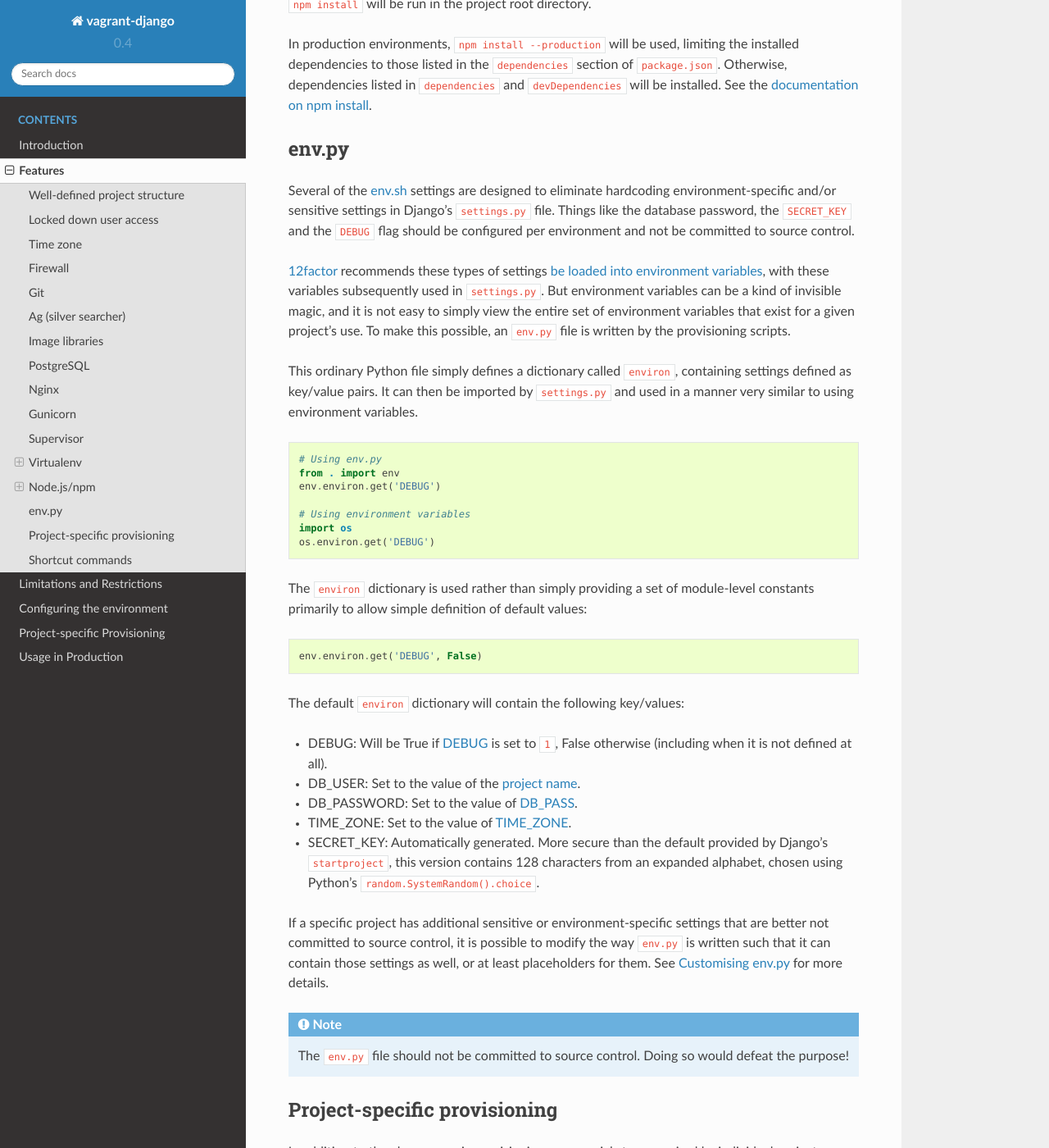
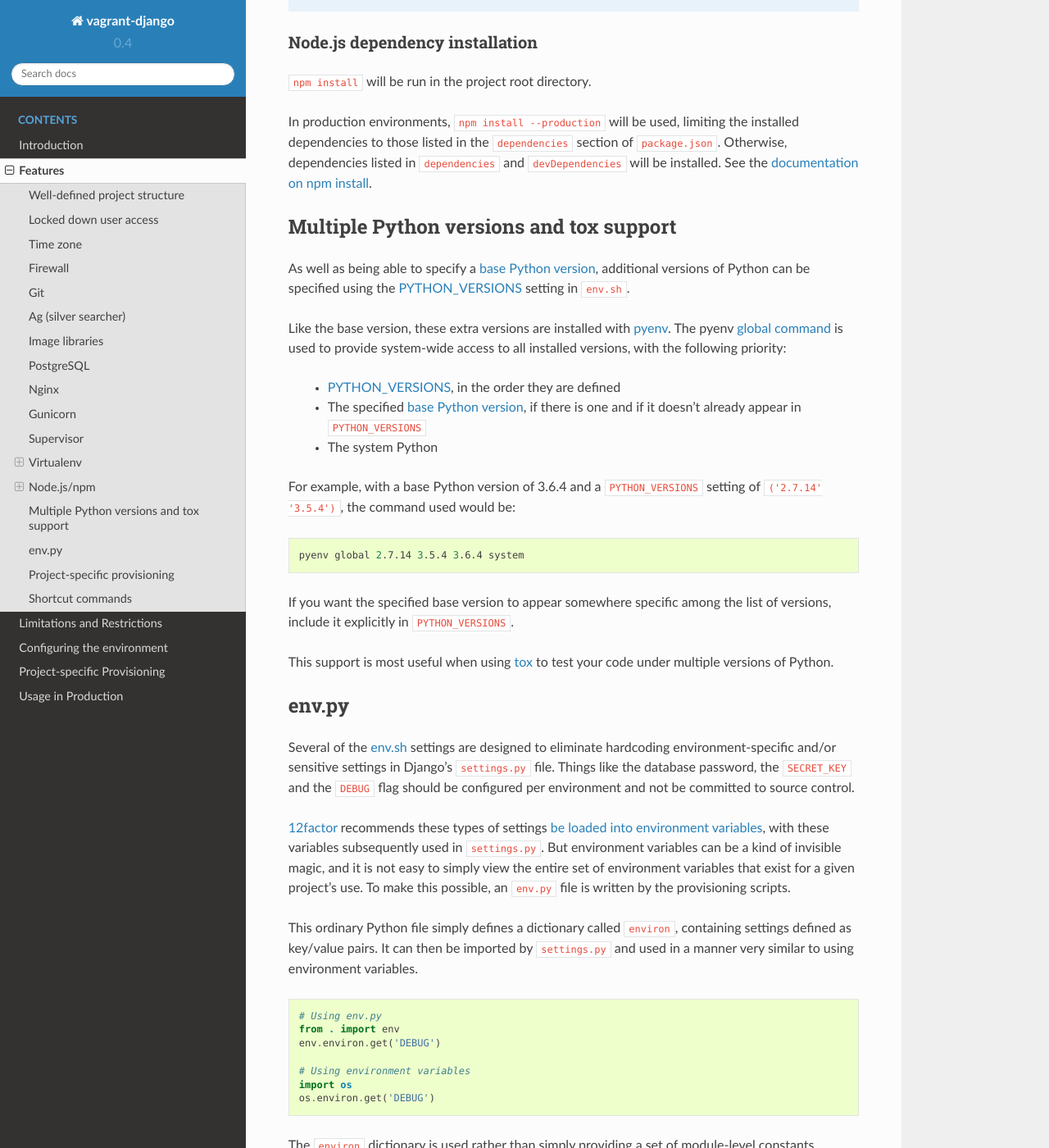
Before and after one commit to oogles/vagrant-django, a Sphinx documentation site: the page built from docs/features.rst, in a window 1280 px wide and 1400 px high, scrolled down 4345 px. Shown: the whole window at 82% size. Built offline with Sphinx 7.4.7 and the Read the Docs theme 2.0.0, drawn with Linux system fonts in a browser that asks for light colours; some of the changed text lies outside the part shown.

Commit message:
Added documentation for base python version, PYTHON_VERSIONS, use of pyenv, and support for multiple versions of python in general.

```diff
--- a/docs/features.rst
+++ b/docs/features.rst
@@ -155,7 +155,11 @@ Default programs for :ref:`feat-nginx` and :ref:`feat-gunicorn` are provided, bu
 Virtualenv
 ==========
 
-A virtualenv is created at ``/opt/app/virtualenv/``, and is automatically activated when the ``webmaster`` user logs in via SSH.
+A virtualenv is created using `pyenv <https://github.com/pyenv/pyenv>`_ and its `pyenv-virtualenv <https://github.com/pyenv/pyenv-virtualenv>`_ plugin.
+
+The version of Python used to build the virtualenv can be specified in the :ref:`Vagrantfile <conf-vagrantfile>`. If not specified, the system version will be used.
+
+The virtualenv is automatically activated when the ``webmaster`` user logs in via SSH.
 
 .. _feat-py-dependencies:
 
@@ -189,6 +193,29 @@ Node.js dependency installation
 In production environments, ``npm install --production`` will be used, limiting the installed dependencies to those listed in the ``dependencies`` section of ``package.json``. Otherwise, dependencies listed in ``dependencies`` and ``devDependencies`` will be installed. See the `documentation on npm install <https://docs.npmjs.com/cli/install>`_.
 
 
+.. _feat-python:
+
+Multiple Python versions and tox support
+========================================
+
+As well as being able to specify a :ref:`base Python version <conf-var-base-python>`, additional versions of Python can be specified using the :ref:`conf-var-python-versions` setting in ``env.sh``.
+
+Like the base version, these extra versions are installed with `pyenv <https://github.com/pyenv/pyenv>`_. The pyenv `global command <https://github.com/pyenv/pyenv/blob/master/COMMANDS.md#pyenv-global>`_ is used to provide system-wide access to all installed versions, with the following priority:
+
+ * :ref:`conf-var-python-versions`, in the order they are defined
+ * The specified :ref:`base Python version <conf-var-base-python>`, if there is one and if it doesn't already appear in ``PYTHON_VERSIONS``
+ * The system Python
+
+For example, with a base Python version of 3.6.4 and a ``PYTHON_VERSIONS`` setting of ``('2.7.14' '3.5.4')``, the command used would be:
+
+.. code-block:: bash
+
+    pyenv global 2.7.14 3.5.4 3.6.4 system
+
+If you want the specified base version to appear somewhere specific among the list of versions, include it explicitly in ``PYTHON_VERSIONS``.
+
+This support is most useful when using `tox <https://tox.readthedocs.io/en/latest/>`_ to test your code under multiple versions of Python.
+
 .. _feat-env-py:
 
 env.py
@@ -220,9 +247,9 @@ The default ``environ`` dictionary will contain the following key/values:
 
 * DEBUG: Will be True if :ref:`conf-var-debug` is set to ``1``, False otherwise (including when it is not defined at all).
 * DB_USER: Set to the value of the :ref:`project name <conf-var-project-name>`.
-* DB_PASSWORD: Set to the value of :ref:`conf-var-db-pass`.
+* DB_PASSWORD: Set to the value of :ref:`conf-var-db-pass`. Automatically generated by default.
 * TIME_ZONE: Set to the value of :ref:`conf-var-time-zone`.
-* SECRET_KEY: Automatically generated. More secure than the default provided by Django's ``startproject``, this version contains 128 characters from an expanded alphabet, chosen using Python's ``random.SystemRandom().choice``.
+* SECRET_KEY: Set to the value of :ref:`conf-var-secret-key`. Automatically generated by default.
 
 If a specific project has additional sensitive or environment-specific settings that are better not committed to source control, it is possible to modify the way ``env.py`` is written such that it can contain those settings as well, or at least placeholders for them. See :ref:`conf-env-py` for more details.
 
```
Also changed, not shown: docs/config.rst (+31 -3 lines).
